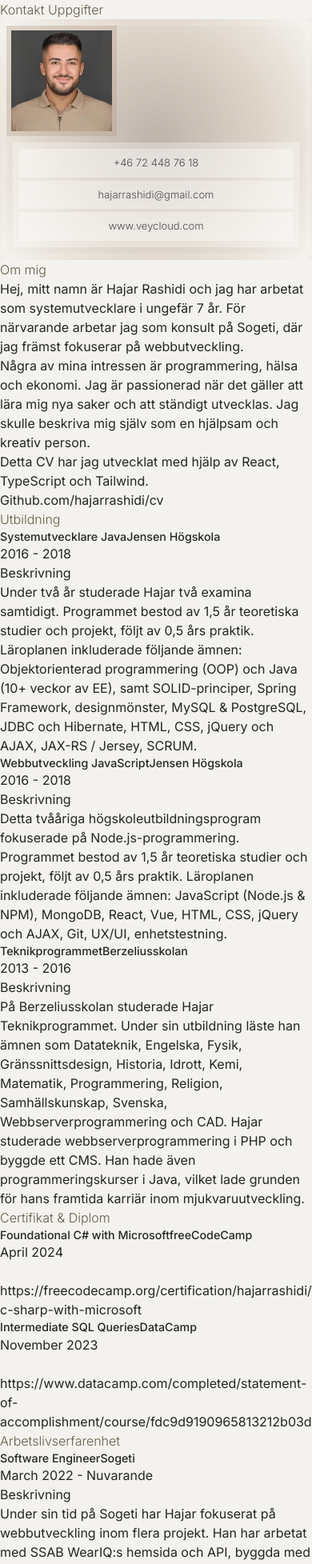
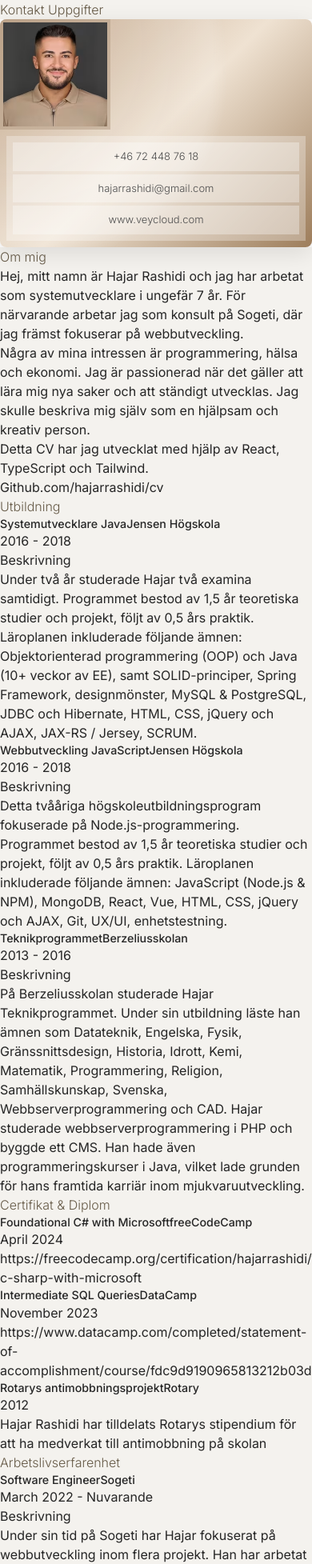
Before and after one commit to hajarrashidi/cv, a Next.js app: page / in a window 390 px wide. Shown: the top 1955 px of the page at 80% size. Built offline with nearby package versions, Linux system fonts and the light colour scheme.

Commit message:
golden card

```diff
--- a/app/components/About/index.tsx
+++ b/app/components/About/index.tsx
@@ -17,7 +17,7 @@ export const About: React.FC = () => {
         <p>{aboutContent.interests}</p>
         <p className="mb-2">{aboutContent.cvInfo}</p>
         <a
-          className="inline-flex items-center text-gray-500  hover:text-gray-900 hover:border-b-2 hover:border-gray-700 transition duration-1000"
+          className="inline-flex items-center text-gray-500  hover:text-gray-900 hover:border-gray-700 transition duration-1000"
           href={aboutContent.githubLink}
           target="_blank"
           rel="noopener noreferrer"
--- a/app/components/Certificate/index.tsx
+++ b/app/components/Certificate/index.tsx
@@ -1,21 +1,31 @@
 import {CardLayout} from "@/app/components/Layout/Card/Index";
 import {CardDate} from "@/app/components/Layout/Card/CardDate";
 import {CardHeader} from "@/app/components/Layout/Card/CardHeader";
+import {CardDescription} from "@/app/components/Layout/Card/CardDescription";
 
 export const Certificate = ({certificate}: { certificate: Certificate }) => {
 
-  const {name, date, organization, link} = certificate;
+  const {name, date, organization, link, description} = certificate;
 
   return (
     <CardLayout>
 
       <CardHeader title={name} secondTitle={organization}/>
       <CardDate startDate={date}/>
-      <br/>
 
-      <a className="text-xs break-words" target="_blank" href={link}>
-        {link}
-      </a>
+      {description && (
+        <div className="text-xs pt-3">
+          {description}
+        </div>
+      )}
+
+
+      <div className="pt-1.5 ">
+        <a className="text-xs break-words hover:text-gray-900 hover:border-b hover:border-gray-700 transition duration-1000" target="_blank" href={link}>
+          {link}
+        </a>
+      </div>
+
     </CardLayout>
   );
 };
--- a/app/components/Contact/index.tsx
+++ b/app/components/Contact/index.tsx
@@ -6,7 +6,7 @@ export const Contact = ({infoItems}: { infoItems: InfoItemProps[] }) => (
     <CardLayout padding={false}>
       <div className="contactInfo">
         <div className="xd">
-            <div className="lightBrownCard">
+            <div className="card-frame">
               <div className="flex flex-wrap justify-center pt-4 pb-2">
                 <div className="profile-picture-frame">
                   <div>
@@ -21,10 +21,10 @@ export const Contact = ({infoItems}: { infoItems: InfoItemProps[] }) => (
                   </div>
                 </div>
               </div>
-              <div className="contactInfoBar rounded-lg ">
+              <div className="card-contact-link-bar rounded-lg ">
                 <div className="">
                   {infoItems.map(({content, type}, index) => (
-                    <div key={index} className="infoItem rounded-lg">
+                    <div key={index} className="card-contact-link rounded-lg">
                       {type === "phone" && <Link href={`tel:${content}`}>{content}</Link>}
                       {type === "email" && <Link href={`mailto:${content}`}>{content}</Link>}
                       {type === "website" && <p>{content}</p>}
--- a/app/components/Layout/Card/CardHeader.tsx
+++ b/app/components/Layout/Card/CardHeader.tsx
@@ -4,7 +4,7 @@ interface CardHeaderProps {
 }
 
 export const CardHeader = ({title, secondTitle}: CardHeaderProps) => (
-  <h3 className="cardTitle font-semibold flex items-center pb-1">
+  <h3 className="card-title font-semibold flex items-center pb-1">
 
     <span>{title}</span>
     {secondTitle && (
--- a/app/components/Layout/Section/index.tsx
+++ b/app/components/Layout/Section/index.tsx
@@ -1,6 +1,6 @@
 export const Section = ({title, children}: SectionProps) => (
   <div>
-    <h1 className="text-sm pb-2 pt-2 section">{title}</h1>
+    <h1 className="text-sm pb-2 pt-2 layout-section">{title}</h1>
     <div>{children}</div>
   </div>
 )
--- a/app/components/Page/Cv/index.tsx
+++ b/app/components/Page/Cv/index.tsx
@@ -24,7 +24,7 @@ export const Cv = () => {
     <main id="page" className="m-0 p-0 min-h-screen pl-3 pr-3 pt-0 pb-8">
       <div className="max-w-4xl mx-auto">
         <div className="flex flex-col md:flex-row md:space-x-3">
-          <div className="item">
+          <div className="cv-row-half">
             <Section title="Kontakt Uppgifter">
               <Contact infoItems={infoItems} />
             </Section>
@@ -46,7 +46,7 @@ export const Cv = () => {
             </Section>
           </div>
 
-          <div className="item">
+          <div className="cv-row-half">
             <Section title="Arbetslivserfarenhet">
               {workExperience.map((experience, index) => (
                 <Experience key={index} experience={experience} />
--- a/app/content/cv.js
+++ b/app/content/cv.js
@@ -305,12 +305,21 @@ export const cv = {
       organization: "freeCodeCamp",
       date: "April 2024",
       link: "https://freecodecamp.org/certification/hajarrashidi/foundational-c-sharp-with-microsoft",
+
     },
     {
       name: "Intermediate SQL Queries",
       organization: "DataCamp",
       date: "November 2023",
       link: "https://www.datacamp.com/completed/statement-of-accomplishment/course/fdc9d9190965813212b03d90ffd46274a6301448",
+
+    },
+    {
+      name: "Rotarys antimobbningsprojekt",
+      organization: "Rotary",
+      date: "2012",
+      description: "Hajar Rashidi har tilldelats Rotarys stipendium för att ha medverkat till antimobbning på skolan",
+      location: "Linköping, Ånestadskolan",
     },
   ],
 };
--- a/app/interfaces.ts
+++ b/app/interfaces.ts
@@ -40,4 +40,5 @@ interface Certificate {
   organization: string;
   date: string;
   link: string;
+  description?: string;
 }
--- a/app/style/globals.css
+++ b/app/style/globals.css
@@ -1,16 +1,18 @@
+/* Tailwind directives */
 @tailwind base;
 @tailwind components;
 @tailwind utilities;
 
+/* Root variables */
 :root {
   --bg-color: #F4F2EE;
   --text-color: #252525;
   --light-text-color: #4e4e4e;
   --border-color: #efefef;
-  --hover-color: #B2987F;
+  --hover-color: #fff1e3;
   --card-bg: #FBFAF9;
   --light-brown: rgba(212, 190, 167, 0.16);
-  --profile-border: rgba(171, 147, 123, 0.31);
+  --profile-border: rgba(216, 209, 202, 0.654);
   --info-bg: rgba(255, 255, 255, 0.33);
   --contact-bg: rgba(255, 255, 255, 0.30);
   --light-brown-bg: rgba(247, 246, 245, 0.56);
@@ -18,11 +20,13 @@
   --section-color: #665a47;
 }
 
+/* Base styles */
 body {
   background-color: var(--bg-color);
   color: var(--text-color);
 }
 
+/* Button styles */
 .save-as-pdf-button {
   background-color: #3b3b3b;
   transition: background-color 0.3s ease;
@@ -32,6 +36,7 @@ body {
   background-color: var(--hover-color);
 }
 
+/* Skill and card styles */
 .skill {
   border: 1px solid var(--border-color);
   border-radius: 5px;
@@ -42,25 +47,122 @@ body {
 }
 
 .xd {
-  background-color: var(--light-brown);
+  background-color: #ffffffd1;
 }
 
-.lightBrownCard {
-  border: 8px solid rgba(255, 255, 255, 0.14);
+.card-frame {
+  border: none;
   border-radius: 8px;
-  background: radial-gradient(circle, rgba(193, 182, 172, 1) 6%, rgba(171, 147, 123, 0.23) 60%, rgba(255, 255, 255, 0.3) 100%);
+  background: linear-gradient(135deg, #9d7145a7 0%, #efe2d2 50%, #9d7d5b 100%);
+  box-shadow: 0 8px 30px rgba(0, 0, 0, 0.1);
+  position: relative;
+  overflow: hidden;
+
+  transition: box-shadow 0.3s ease, transform 0.3s ease, background 2s ease;
 }
 
+.card-frame::before,
+.card-frame::after {
+  content: '';
+  position: absolute;
+  top: -50%;
+  left: -50%;
+  width: 200%;
+  height: 200%;
+  background: radial-gradient(
+    ellipse at center,
+    rgba(255, 255, 255, 0.7) 0%,
+    rgba(255, 255, 255, 0.4) 70%,
+    rgba(255, 255, 255, 0) 70%
+  );
+  transform: rotate(45deg);
+  opacity: 0;
+  pointer-events: none;
+  transition: opacity 0.6s ease, transform 0.6s ease;
+}
+
+.card-frame::before {
+  animation: fadeShineEffect 4s infinite 2s;
+}
+
+.card-frame::after {
+  animation: fadeShineEffect 8s infinite 6s;
+}
+
+@keyframes fadeShineEffect {
+  0%, 100% {
+    opacity: 0;
+    transform: translateX(-100%) translateY(-100%) rotate(45deg);
+  }
+  50% {
+    opacity: 1;
+    transform: translateX(0%) translateY(0%) rotate(45deg);
+    background: radial-gradient(
+      ellipse at center,
+      #baa28b2d 0%,
+      rgba(255, 255, 255, 0.211) 66%,
+      rgba(255, 255, 255, 0) 70%
+    );
+  }
+}
+
+.card-frame:hover::before,
+.card-frame:hover::after {
+  animation: none;
+}
+
+
+.card-frame .card-contact-link.rounded-lg {
+  position: relative;
+  z-index: 1;
+}
+
+.profile-picture {
+  z-index: 2;
+  position: relative;
+}
+
+/* Profile picture styles */
 .profile-picture-frame {
   margin: 0 auto;
 }
 
 .profile-picture {
-  opacity: 0.92;
-  border: 6px solid var(--profile-border);
+  opacity: 0.98;
+  border: 4px solid var(--profile-border);
+  animation: borderFade 4s infinite alternate;
+  position: relative;
+  overflow: hidden;
 }
 
-.infoItem {
+.profile-picture::after {
+  content: '';
+  position: absolute;
+  top: -50%;
+  left: -50%;
+  width: 200%;
+  height: 200%;
+  background: linear-gradient(
+    to bottom right,
+    rgba(255, 255, 255, 0) 0%,
+    rgba(255, 255, 255, 0.3) 50%,
+    rgba(255, 255, 255, 0) 100%
+  );
+  transform: rotate(45deg);
+  animation: profileShineEffect 6s infinite;
+}
+
+@keyframes profileShineEffect {
+  0% {
+    transform: translateX(-100%) translateY(-100%) rotate(45deg);
+  }
+  50%, 100% {
+    transform: translateX(100%) translateY(100%) rotate(45deg);
+  }
+}
+
+/* Info and contact styles */
+.card-contact-link {
   background-color: var(--info-bg);
   color: var(--light-text-color);
   font-weight: 340;
@@ -70,30 +172,39 @@ body {
   margin-bottom: 0.25rem;
 }
 
-.contactInfoBar {
+.card-contact-link-bar {
   margin: 0.5rem;
   padding: 0.5rem 0.5rem 0.25rem;
   background-color: var(--contact-bg);
 }
 
-.vey-bg-light-brown {
-  border: 1px solid rgba(164, 142, 119, 0.25);
-  border-radius: 4px;
-  background-color: var(--light-brown-bg);
-}
-
-.tips {
-  background-color: var(--tips-bg);
-  padding: 0.625rem;
-  font-size: 0.8rem;
-  line-height: 1.2rem;
-}
-
-.section {
+.layout-section {
   font-weight: 340;
   color: var(--section-color);
 }
 
+.cv-row-half {
+  flex: 1;
+  min-width: 0;
+}
+
+/* Card title styles */
+.card-title {
+  font-weight: 340;
+  font-size: 0.92rem;
+  line-height: 1.3rem;
+}
+
+@keyframes borderFade {
+  0% {
+    border-color: #BAA28B;
+  }
+  100% {
+    border-color: #baa28b41;
+  }
+}
+
+/* Media queries */
 @media print {
   @page {
     size: 21cm 29.7cm;
@@ -101,31 +212,8 @@ body {
   }
 }
 
-.grid-container {
-  display: grid;
-  gap: 1rem;
-  width: 100%;
-}
-
-.grid-item {
-  padding: 0;
-  width: 100%;
-  box-sizing: border-box;
-}
-
-.item {
-  flex: 1;
-  min-width: 0;
-}
-
-.cardTitle {
-  font-weight: 340;
-  font-size: 0.92rem;
-  line-height: 1.3rem;
-}
-
 @media (max-width: 768px) {
-  .cardTitle {
+  .card-title {
     font-weight: 440;
     font-size: 0.89rem;
     line-height: 1.2rem;
```
